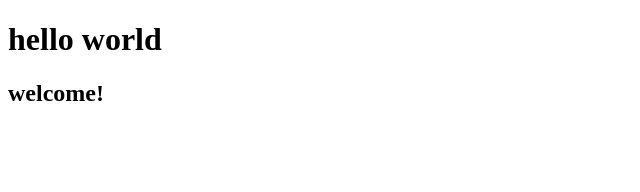
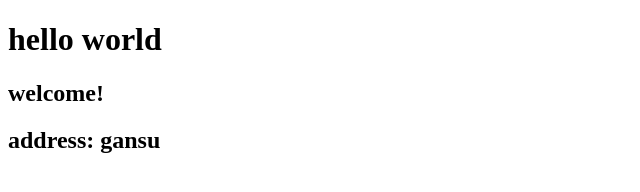
Before and after one commit to Makima11/hello-world, a plain HTML site: page index.html in a window 1280 px wide. Shown: the whole page, without its empty margins (0-640 px from the left). Drawn offline with Linux system fonts and the light colour scheme.

Commit message:
index address

```diff
--- a/index.html
+++ b/index.html
@@ -9,5 +9,6 @@
 <body>
     <h1>hello world</h1>
     <h2>welcome!</h2>
+    <h2>address: gansu</h2>
 </body>
 </html>
```
